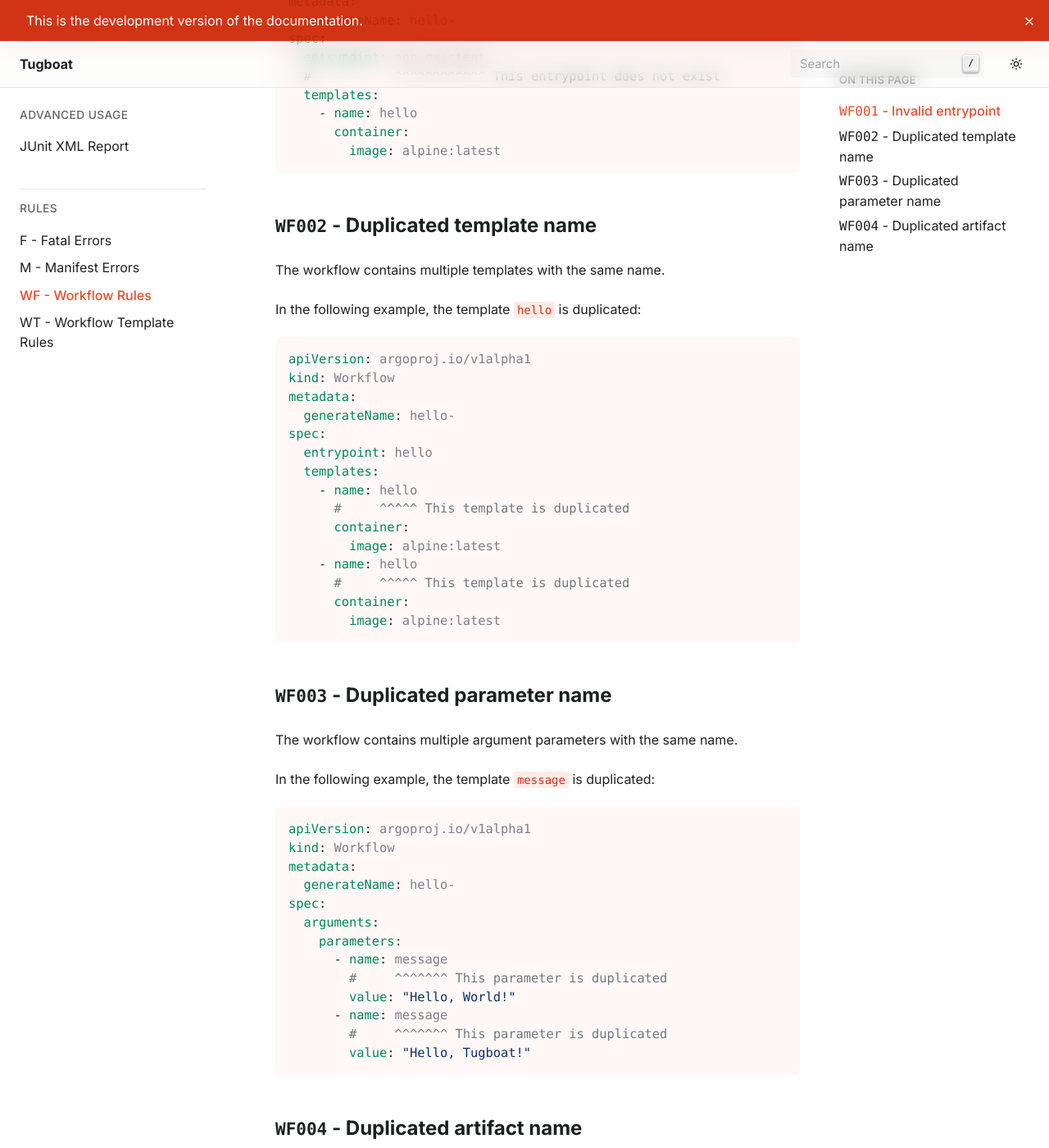
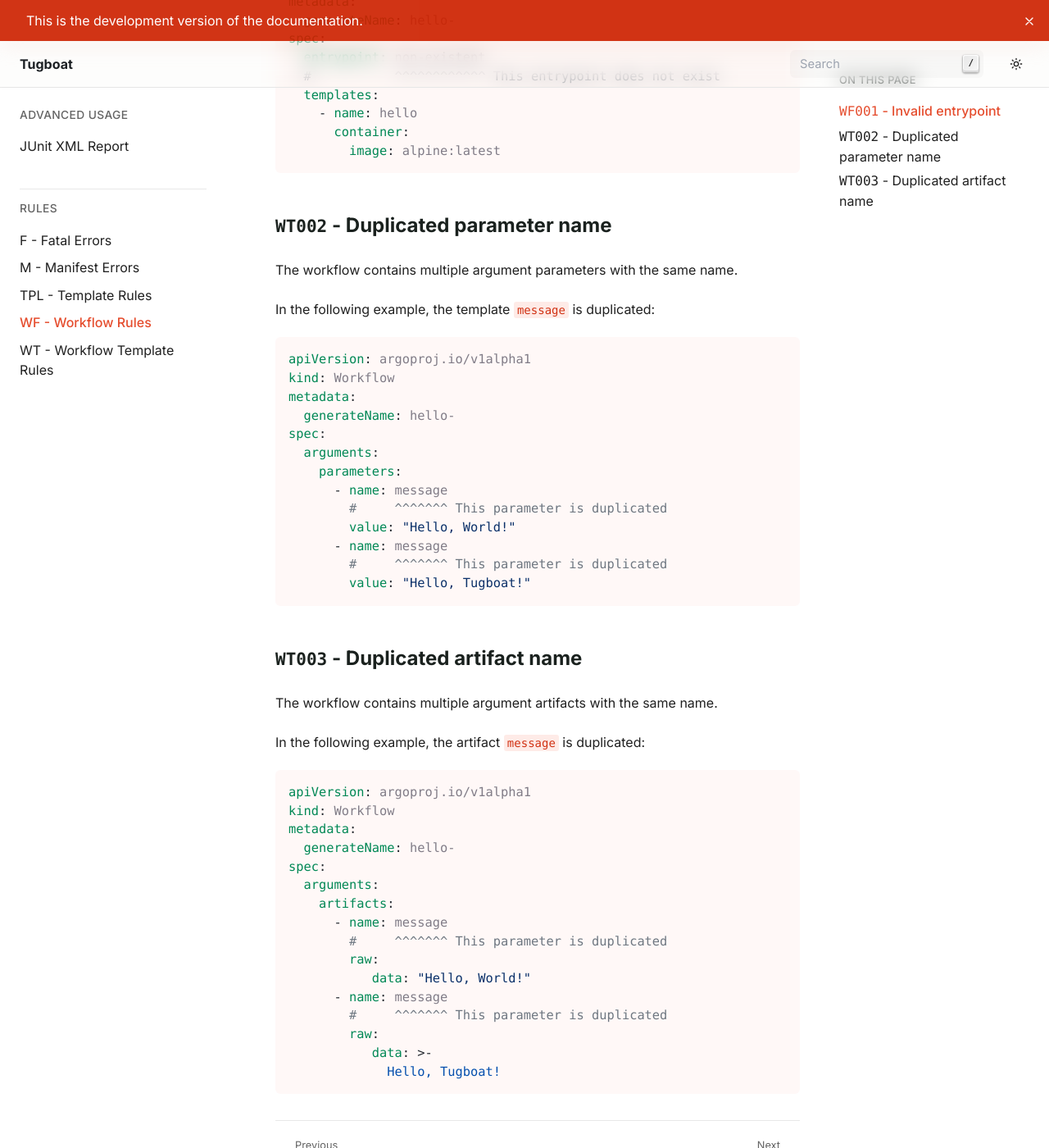
Before and after one commit to tzing/tugboat, a Sphinx documentation site: the page built from docs/rules/workflow.rst, in a window 1280 px wide and 1400 px high, scrolled down 536 px. Shown: the whole window at 82% size. Built offline with Sphinx 7.4.7, drawn with Linux system fonts in a browser that asks for light colours; the version number is read from the project's files by our own code; some of the changed text lies outside the part shown.

Commit message:
add: tpl code (#3)

```diff
--- a/docs/index.rst
+++ b/docs/index.rst
@@ -100,5 +100,6 @@
 
    rules/fatal-errors
    rules/manifest-errors
+   rules/template
    rules/workflow
    rules/workflow-template
--- a/docs/rules/workflow.rst
+++ b/docs/rules/workflow.rst
@@ -31,33 +31,7 @@
            image: alpine:latest
 
 
-``WF002`` - Duplicated template name
-------------------------------------
-
-The workflow contains multiple templates with the same name.
-
-In the following example, the template ``hello`` is duplicated:
-
-.. code-block:: yaml
-
-   apiVersion: argoproj.io/v1alpha1
-   kind: Workflow
-   metadata:
-     generateName: hello-
-   spec:
-     entrypoint: hello
-     templates:
-       - name: hello
-         #     ^^^^^ This template is duplicated
-         container:
-           image: alpine:latest
-       - name: hello
-         #     ^^^^^ This template is duplicated
-         container:
-           image: alpine:latest
-
-
-``WF003`` - Duplicated parameter name
+``WT002`` - Duplicated parameter name
 -------------------------------------
 
 The workflow contains multiple argument parameters with the same name.
@@ -81,7 +55,7 @@
            value: "Hello, Tugboat!"
 
 
-``WF004`` - Duplicated artifact name
+``WT003`` - Duplicated artifact name
 ------------------------------------
 
 The workflow contains multiple argument artifacts with the same name.
```
Also changed, not shown: docs/rules/template.rst (added, +31 -0 lines), docs/rules/workflow-template.rst (+3 -29 lines), 4 other files.
